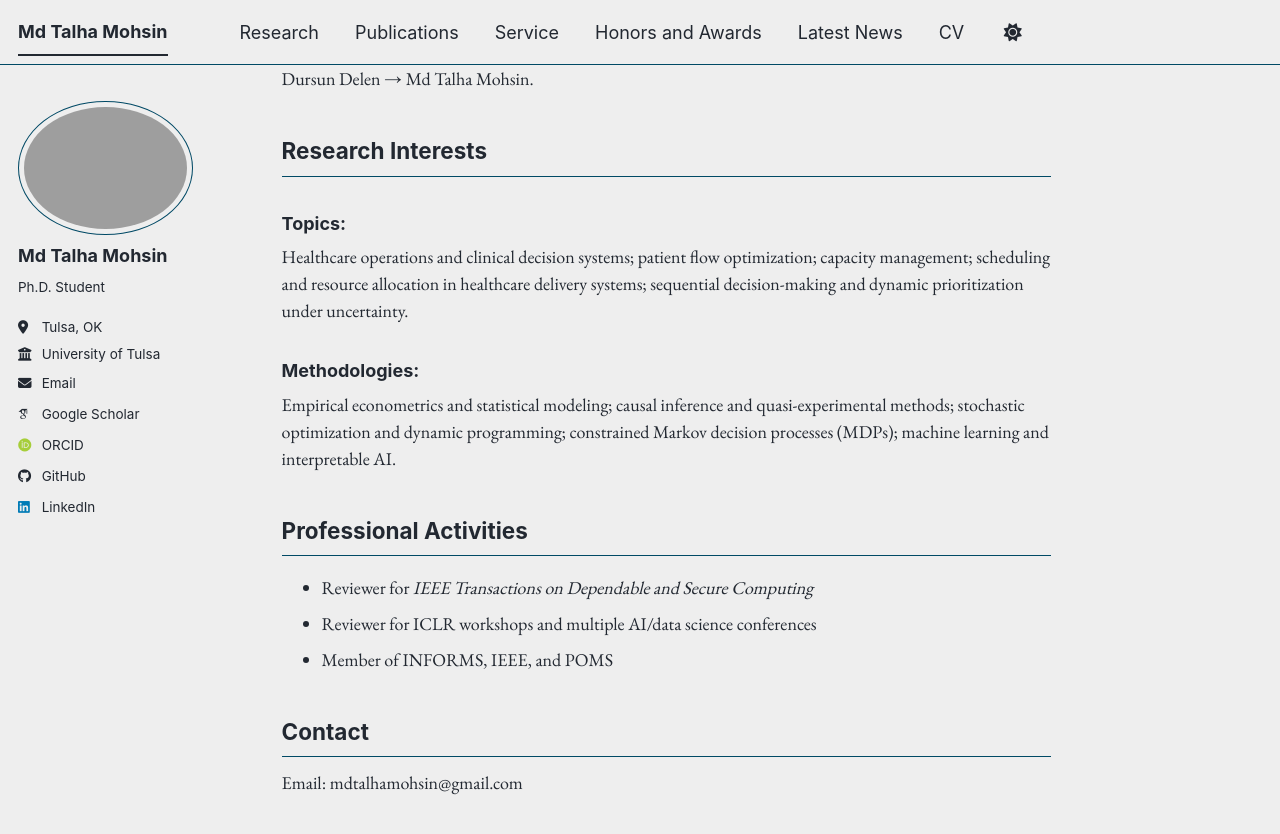
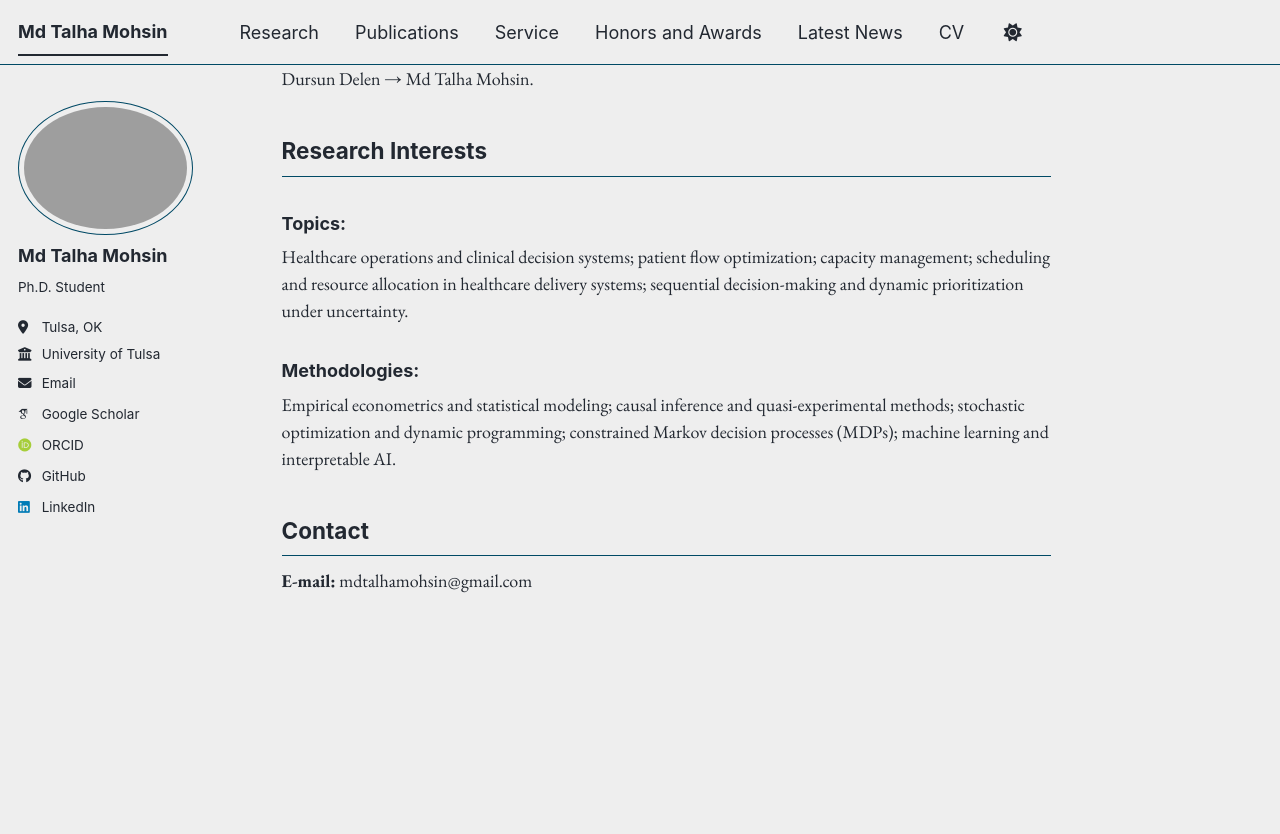
Before and after one commit to mdtalhamohsin/mdtalhamohsin.github.io, a Jekyll site: the page built from _pages/about.md, in a window 1280 px wide and 900 px high, scrolled down 553 px. Shown: the top 834 px of the window. Built offline with Jekyll 4.4.1, drawn with Linux system fonts in a browser that asks for light colours; some web fonts are replaced; a script bundle is joined from its source files by our own code; library files that are not in the unit come from our copies; after the commit the page ends 1252 px from its top, so only the background shows below that.

Commit message:
Update about.md

```diff
--- a/_pages/about.md
+++ b/_pages/about.md
@@ -32,13 +32,6 @@ Healthcare operations and clinical decision systems; patient flow optimization;
 Empirical econometrics and statistical modeling; causal inference and quasi-experimental methods; stochastic optimization and dynamic programming; constrained Markov decision processes (MDPs); machine learning and interpretable AI.
 
 
-
-## Professional Activities
-
-- Reviewer for *IEEE Transactions on Dependable and Secure Computing*
-- Reviewer for ICLR workshops and multiple AI/data science conferences
-- Member of INFORMS, IEEE, and POMS
-
 ## Contact
 
-Email: mdtalhamohsin@gmail.com
+**E-mail:** mdtalhamohsin@gmail.com
```
